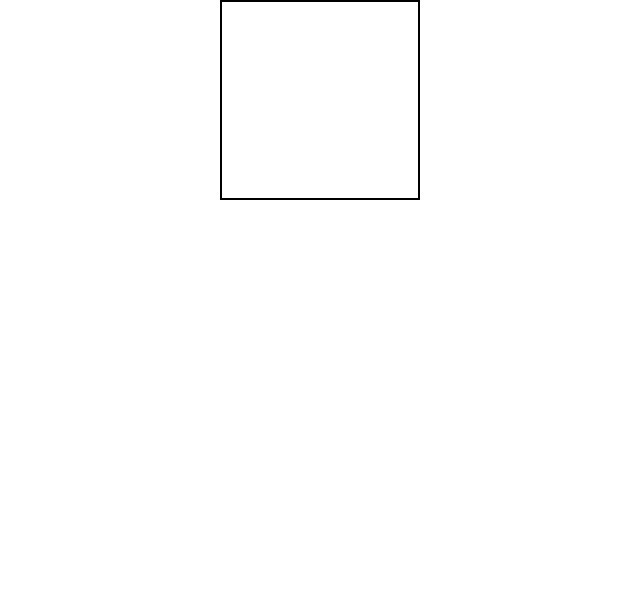
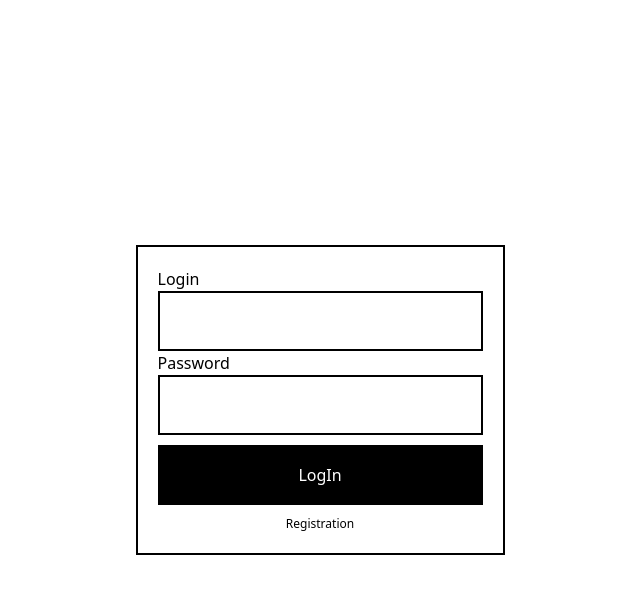
Before and after one commit to DEEBBLUE/Mail, a Next.js app: page /auth in a window 1280 px wide. Shown: the top 594 px of the page, without its empty margins (320-960 px from the left). Built offline with nearby package versions, Linux system fonts and the light colour scheme.

Commit message:
Made up LogIn page

```diff
--- a/src/app/auth/page.tsx
+++ b/src/app/auth/page.tsx
@@ -1,9 +1,29 @@
 import { FC } from "react";
-
 
 const Auth: FC = () => {
   return (
-    <div className="size-[200px] border-[2px] border-black m-auto"></div>
+    <main>
+      <section className="w-full h-screen flex justify-center items-center">
+        <form className="p-[20px] border-[2px] border-black flex flex-col">
+          <label className="flex flex-col">
+            Login
+            <input
+              className="w-[325px] h-[60px] border-[2px] border-black"
+              type="text"
+            />
+          </label>
+          <label className=" flex flex-col">
+            Password
+            <input
+              className="w-[325px] h-[60px] border-[2px] border-black"
+              type="text"
+            />
+          </label>
+          <button className="bg-black w-[325px] h-[60px] mt-[10px] text-white" type="submit">LogIn</button>
+          <button className="text-[12px] mt-[10px]">Registration</button>
+        </form>
+      </section>
+    </main>
   )
 }
 export default Auth;
```
